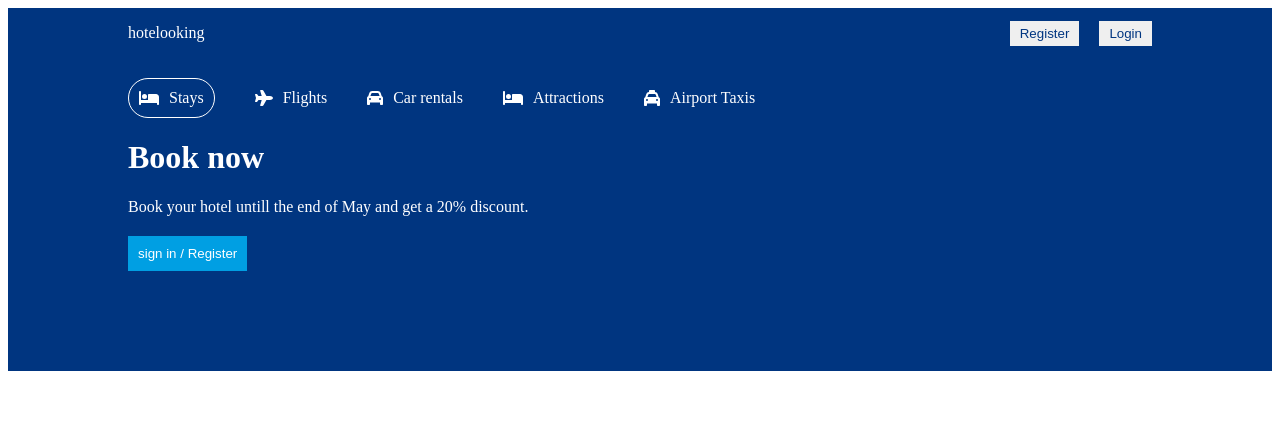
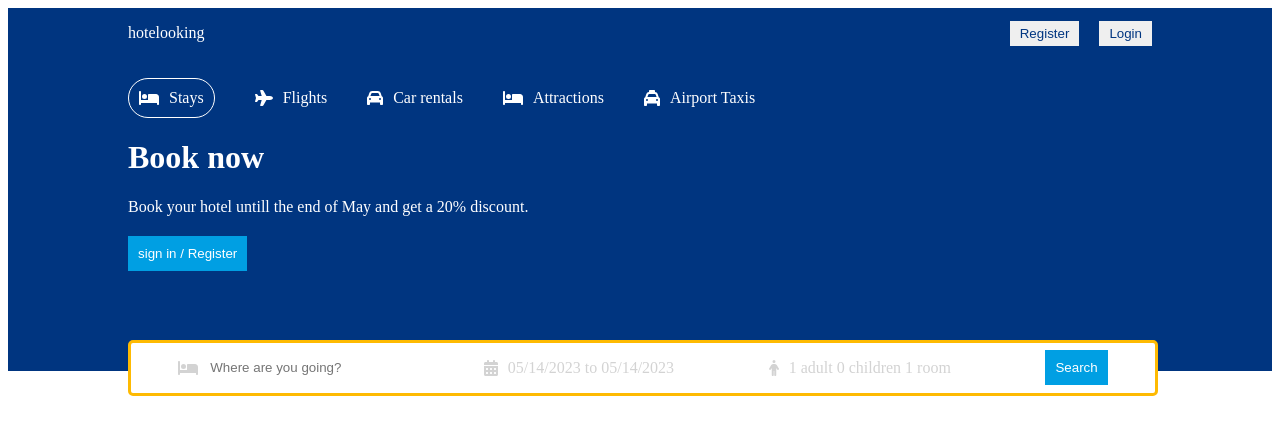
Before and after one commit to OmerAlimoglu/REACT-project, a React (Create React App) app in the folder hotelooking/: page / in a window 1280 px wide. Shown: the top 434 px of the page. Built offline with nearby package versions, Linux system fonts and the light colour scheme.

Commit message:
finished the search bar, related component and styling

```diff
--- a/hotelooking/package.json
+++ b/hotelooking/package.json
@@ -10,7 +10,10 @@
     "@testing-library/jest-dom": "^5.16.5",
     "@testing-library/react": "^13.4.0",
     "@testing-library/user-event": "^13.5.0",
+    "date-fns": "^2.30.0",
+    "prettier": "^2.8.8",
     "react": "^18.2.0",
+    "react-date-range": "^1.4.0",
     "react-dom": "^18.2.0",
     "react-router-dom": "^6.11.1",
     "react-scripts": "5.0.1",
--- a/hotelooking/src/components/header/Header.jsx
+++ b/hotelooking/src/components/header/Header.jsx
@@ -1,11 +1,51 @@
-import "./header.css"
-import { FontAwesomeIcon } from "@fortawesome/react-fontawesome"
-import { faBed, faCar, faPlane, faTaxi } from "@fortawesome/free-solid-svg-icons"
+import "./header.css";
+import { FontAwesomeIcon } from "@fortawesome/react-fontawesome";
+import {
+  faBed,
+  faCalendarDays,
+  faCar,
+  faPerson,
+  faPlane,
+  faTaxi,
+} from "@fortawesome/free-solid-svg-icons";
+import { DateRange } from "react-date-range";
+import { useState } from "react";
+import "react-date-range/dist/styles.css"; // main css file
+import "react-date-range/dist/theme/default.css"; // theme css fil
+import { format } from "date-fns";
 
-const Header = () => {
+const Header = ({ type }) => {
+  const [openDate, setOpenDate] = useState(false);
+  const [date, setDate] = useState([
+    {
+      startDate: new Date(),
+      endDate: new Date(),
+      key: "selection",
+    },
+  ]);
+  const [openOptions, setOpenOptions] = useState(false);
+  const [options, setOptions] = useState({
+    adult: 1,
+    children: 0,
+    room: 1,
+  });
+
+  const handleOption = (name, operation) => {
+    setOptions((prev) => {
+      return {
+        ...prev,
+        [name]: operation === "i" ? options[name] + 1 : options[name] - 1,
+      };
+    });
+  };
+
   return (
     <div className="header">
-      <div className="headerContainer">
+      <div
+        className={
+          type === "hotelList" ? "headerContainer listMode" : "headerContainer"
+        }
+      >
         <div className="headerList">
           <div className="headerListItem active">
             <FontAwesomeIcon icon={faBed} />
@@ -28,12 +68,124 @@
             <span>Airport Taxis</span>
           </div>
         </div>
+        {type !== "hotelList" && (
+          <>
             <h1 className="headerTitle">Book now</h1>
-      <p className="headerDesc">Book your hotel untill the end of May and get a 20% discount.</p>
+            <p className="headerDesc">
+              Book your hotel untill the end of May and get a 20% discount.
+            </p>
             <button className="headerBtn">sign in / Register</button>
+            <div className="headerSearch">
+              <div className="headerSearchItem">
+                <FontAwesomeIcon icon={faBed} className="headerIcon" />
+                <input
+                  type="text"
+                  placeholder="Where are you going?"
+                  className="headerSearchInput"
+                />
+              </div>
+              <div className="headerSearchItem">
+                <FontAwesomeIcon icon={faCalendarDays} className="headerIcon" />
+                <span
+                  onClick={() => setOpenDate(!openDate)}
+                  className="headerSearchText"
+                >{`${format(date[0].startDate, "MM/dd/yyyy")} to ${format(
+                  date[0].endDate,
+                  "MM/dd/yyyy"
+                )}`}</span>
+                {openDate && (
+                  <DateRange
+                    editableDateInputs={true}
+                    onChange={(item) => setDate([item.selection])}
+                    moveRangeOnFirstSelection={false}
+                    ranges={date}
+                    className="date"
+                  />
+                )}
+              </div>
+              <div className="headerSearchItem">
+                <FontAwesomeIcon icon={faPerson} className="headerIcon" />
+                <span
+                  onClick={() => setOpenOptions(!openOptions)}
+                  className="headerSearchText"
+                >{`${options.adult} adult ${options.children} children ${options.room} room`}</span>
+                {openOptions && (
+                  <div className="options">
+                    <div className="optionItem">
+                      <span className="optionText">Adult</span>
+                      <div className="optionCounter">
+                        <button
+                          disabled={options.adult <= 1}
+                          className="optionCounterButton"
+                          onClick={() => handleOption("adult", "d")}
+                        >
+                          -
+                        </button>
+                        <span className="optionCounterNumber">
+                          {options.adult}
+                        </span>
+                        <button
+                          className="optionCounterButton"
+                          onClick={() => handleOption("adult", "i")}
+                        >
+                          +
+                        </button>
                       </div>
                     </div>
-  )
-}
+                    <div className="optionItem">
+                      <span className="optionText">Children</span>
+                      <div className="optionCounter">
+                        <button
+                          disabled={options.children <= 0}
+                          className="optionCounterButton"
+                          onClick={() => handleOption("children", "d")}
+                        >
+                          -
+                        </button>
+                        <span className="optionCounterNumber">
+                          {options.children}
+                        </span>
+                        <button
+                          className="optionCounterButton"
+                          onClick={() => handleOption("children", "i")}
+                        >
+                          +
+                        </button>
+                      </div>
+                    </div>
+                    <div className="optionItem">
+                      <span className="optionText">Room</span>
+                      <div className="optionCounter">
+                        <button
+                          disabled={options.room <= 1}
+                          className="optionCounterButton"
+                          onClick={() => handleOption("room", "d")}
+                        >
+                          -
+                        </button>
+                        <span className="optionCounterNumber">
+                          {options.room}
+                        </span>
+                        <button
+                          className="optionCounterButton"
+                          onClick={() => handleOption("room", "i")}
+                        >
+                          +
+                        </button>
+                      </div>
+                    </div>
+                  </div>
+                )}
+              </div>
+              <div className="headerSearchItem">
+                <button className="headerBtn">Search</button>
+              </div>
+            </div>
+          </>
+        )}
+      </div>
+    </div>
+  );
+};
 
-export default Header
+export default Header;
--- a/hotelooking/src/components/header/header.css
+++ b/hotelooking/src/components/header/header.css
@@ -3,12 +3,17 @@
   color: white;
   display: flex;
   justify-content: center;
+  position: relative;
 }
 
 .headerContainer {
   width: 100%;
   max-width: 1024px;
   margin: 20px 0px 100px 0px;
+}
+
+.headerContainer.listMode {
+  margin: 20px 0px 0px 0px;
 }
 
 .headerList {
@@ -40,3 +45,76 @@
   padding: 10px;
   cursor: pointer;
 }
+
+.headerSearch {
+  height: 30px;
+  background-color: white;
+  border: 3px solid #feba02;
+  display: flex;
+  align-items: center;
+  justify-content: space-around;
+  padding: 10px 0px;
+  border-radius: 5px;
+  position: absolute;
+  bottom: -25px;
+  width: 100%;
+  max-width: 1024px;
+}
+
+.headerIcon {
+  color: lightgray;
+}
+
+.headerSearchItem {
+  display: flex;
+  align-items: center;
+  gap: 10px;
+}
+
+.headerSearchInput {
+  border: none;
+  outline: none;
+}
+
+.headerSearchText {
+  color: lightgray;
+  cursor: pointer;
+}
+
+.date {
+  position: absolute;
+  top: 50px;
+}
+
+.options {
+  position: absolute;
+  top: 50px;
+  background-color: white;
+  color: gray;
+  border-radius: 5px;
+  border: 1px solid #f2f6fa;
+}
+
+.optionItem {
+  width: 200px;
+  display: flex;
+  justify-content: space-between;
+  margin: 10px;
+}
+
+.optionCounter {
+  display: flex;
+  align-items: center;
+  gap: 10px;
+  font-size: 12px;
+  color: black;
+}
+
+.optionCounterButton {
+  width: 30px;
+  height: 30px;
+  border: 1px solid #009fe3;
+  color: #009fe3;
+  cursor: pointer;
+  background-color: white;
+}
--- a/hotelooking/src/pages/hotelList/HotelList.jsx
+++ b/hotelooking/src/pages/hotelList/HotelList.jsx
@@ -1,7 +1,14 @@
 import React from "react";
+import Navbar from "../../components/navbar/Navbar";
+import Header from "../../components/header/Header";
 
 const HotelList = () => {
-  return <div>hotel</div>;
+  return (
+    <div>
+      <Navbar />
+      <Header type="hotelList" />
+    </div>
+  );
 };
 
 export default HotelList;
```
Also changed, not shown: 1 other file (tests, documents, lock files or other folders). Lines whose indentation alone changed are shown as unchanged.
